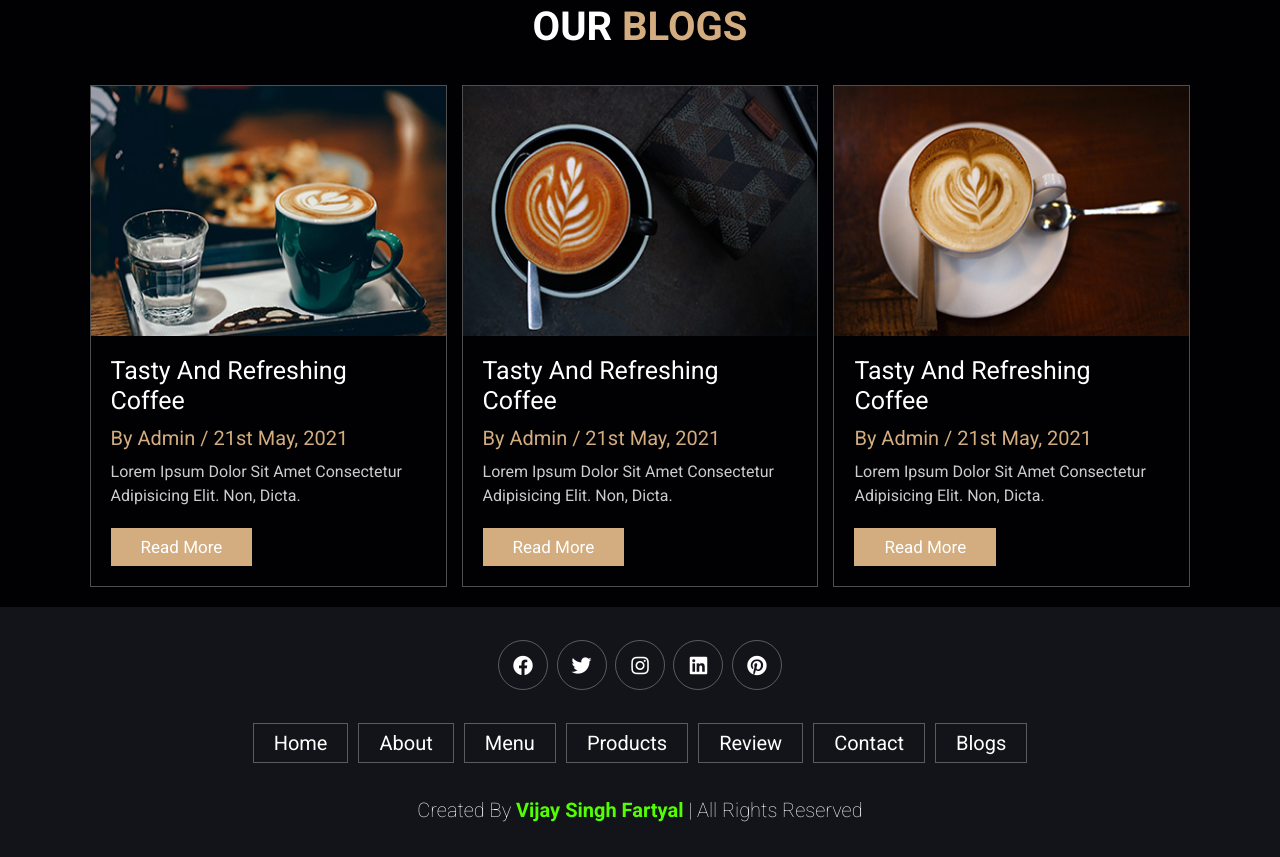
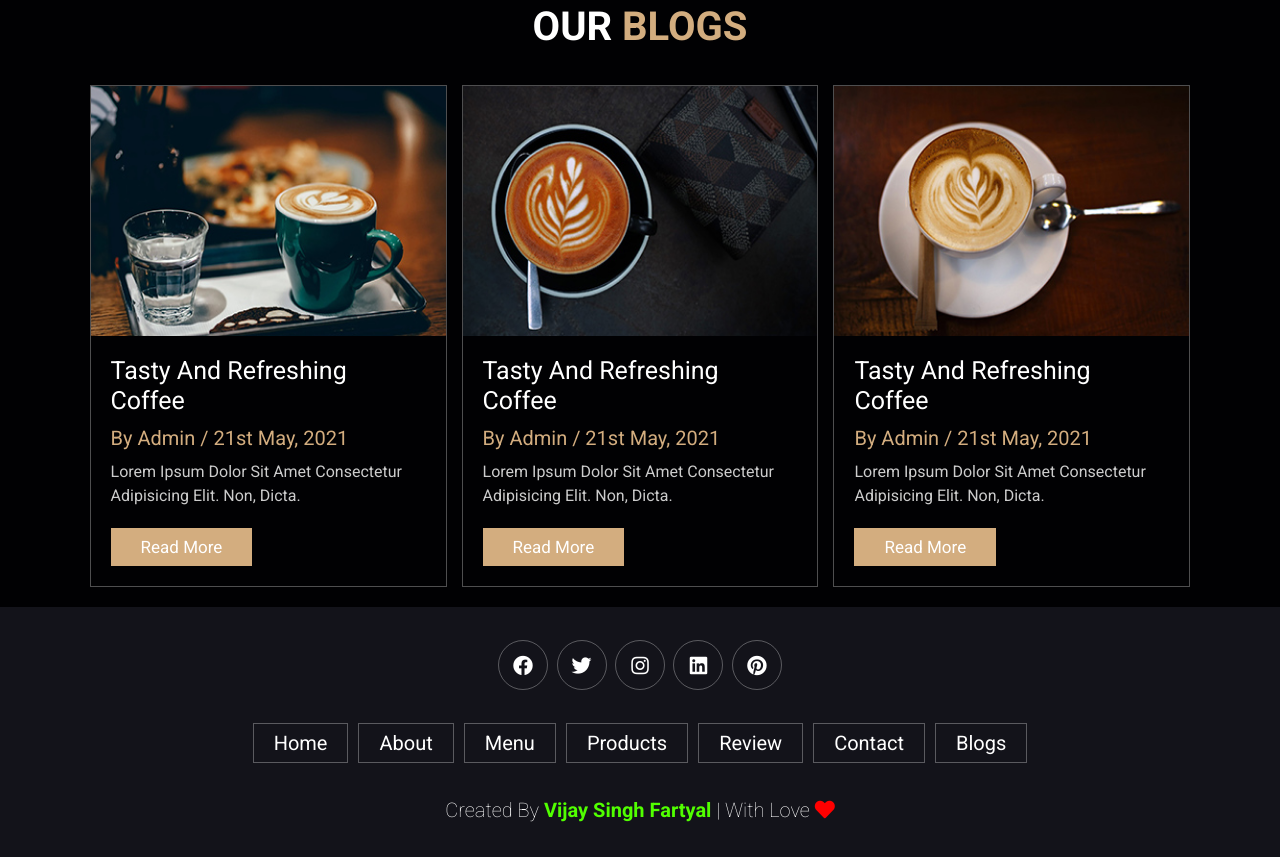
Before and after one commit to vijaysf123/Coffee-shop---We-deliver-moments, a plain HTML site: page index.html in a window 1280 px wide. Shown: the part 3927-4784 px from the top of the page. Drawn offline with Linux system fonts and the light colour scheme.

Commit message:
css updates

```diff
--- a/index.html
+++ b/index.html
@@ -15,7 +15,7 @@
 <header class="header">
 
     <a href="#" class="logo">
-        <img src="images/logo.png" alt="">
+        <img src="images/logo.png" alt="logo">
     </a>
 
     <nav class="navbar">
@@ -79,6 +79,7 @@
 
 </header>
 
+
 <!-- home section starts  -->
 
 <section class="home" id="home">
@@ -114,6 +115,7 @@
     </div>
 
 </section>
+
 
 <!-- menu section starts  -->
 
@@ -168,6 +170,7 @@
     </div>
 
 </section>
+
 
 <!-- Products section starts  -->
 
@@ -247,8 +250,8 @@
 
 </section>
 
+
 <!-- Reviews section starts  -->
-
 
 <section class="review" id="review">
 
@@ -302,8 +305,8 @@
 
 </section>
 
+
 <!-- Contact section starts  -->
-
 
 <section class="contact" id="contact">
 
@@ -334,8 +337,8 @@
 
 </section>
 
+
 <!-- blog section starts  -->
-
 
 <section class="blogs" id="blogs">
 
@@ -383,8 +386,8 @@
 
 </section>
 
+
 <!-- footer section starts  -->
-
 
 <section class="footer">
 
@@ -406,7 +409,7 @@
         <a href="#">blogs</a>
     </div>
 
-    <div class="credit">created by <span>Vijay Singh Fartyal</span> | all rights reserved</div>
+    <div class="credit">created by <span>Vijay Singh Fartyal</span> | With love <i class="fa fa-heart"></i></div>
 
 </section>
 
--- a/script.js
+++ b/script.js
@@ -6,6 +6,7 @@ menubtn.addEventListener('click', function(){
     cartItem.classList.remove('active')
     searchform.classList.remove('active')
 });
+
 
 let cartItem = document.querySelector('.cart-items-container')
 let cartBtn = document.getElementById("cart-btn");
@@ -16,6 +17,7 @@ cartBtn.addEventListener('click', function(){
     searchform.classList.remove('active')
 });
 
+
 let searchform = document.querySelector('.search-form')
 let searchBtn= document.getElementById("search-btn");
 
@@ -25,6 +27,7 @@ searchBtn.addEventListener('click', function(){
     cartItem.classList.remove('active')
 });
 
+
 window.onscroll = ()=>{
     navbar.classList.remove('active')
     cartItem.classList.remove('active')
--- a/style.css
+++ b/style.css
@@ -21,7 +21,6 @@
 html{
     font-size: 62.5%;
     overflow-x: hidden;
-    scroll-padding-top: 9rem;
     scroll-behavior: smooth;
 }
 html::-webkit-scrollbar{
@@ -65,7 +64,7 @@ section{
     display: flex;
     align-items: center;
     justify-content: space-between;
-    padding:1.5rem 7%;
+    padding: 1.5rem 7%;
     border-bottom: var(--border);
     position: fixed;
     top:0; left: 0; right: 0;
@@ -503,6 +502,9 @@ section{
     color: rgb(81, 255, 0);
     font-weight: 900;
 }
+.footer .credit i{
+    color: #f00;
+}
 
 
 /* media query section */
```
